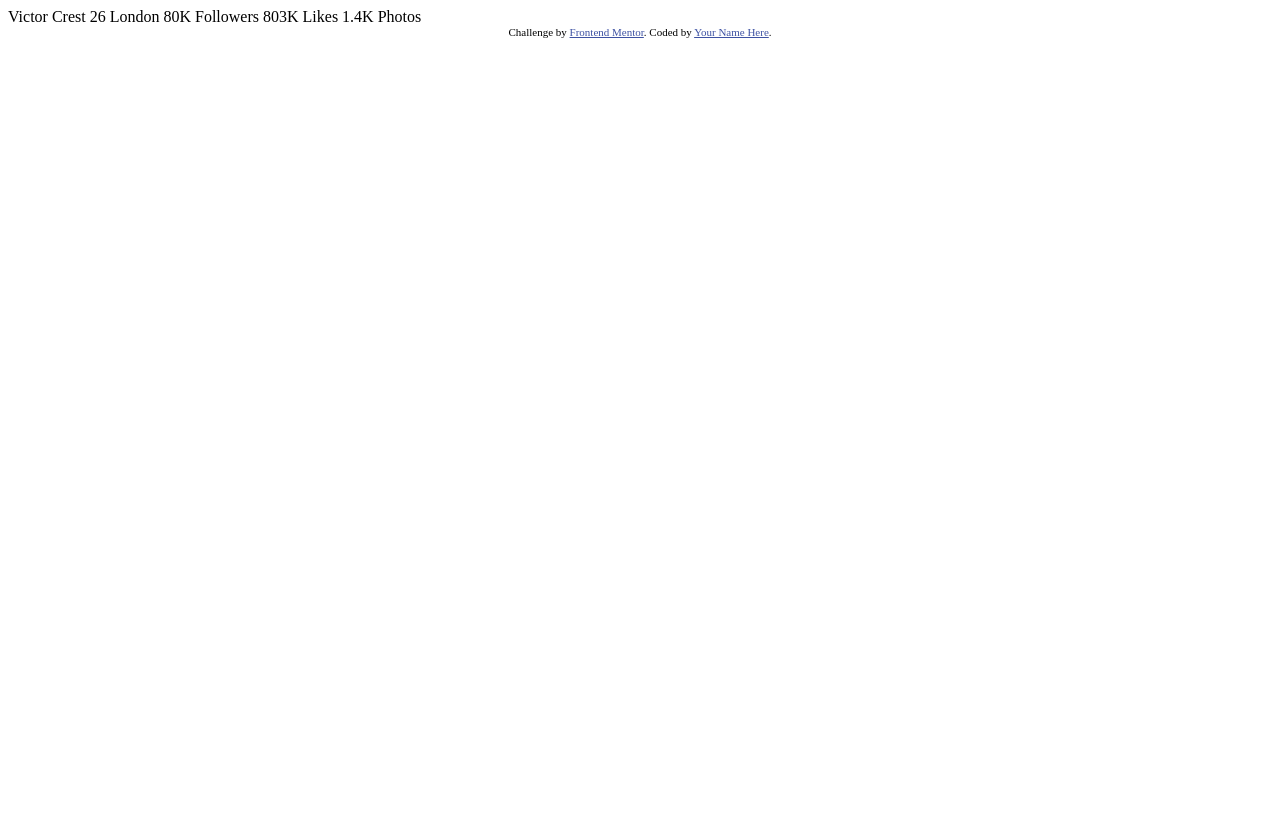
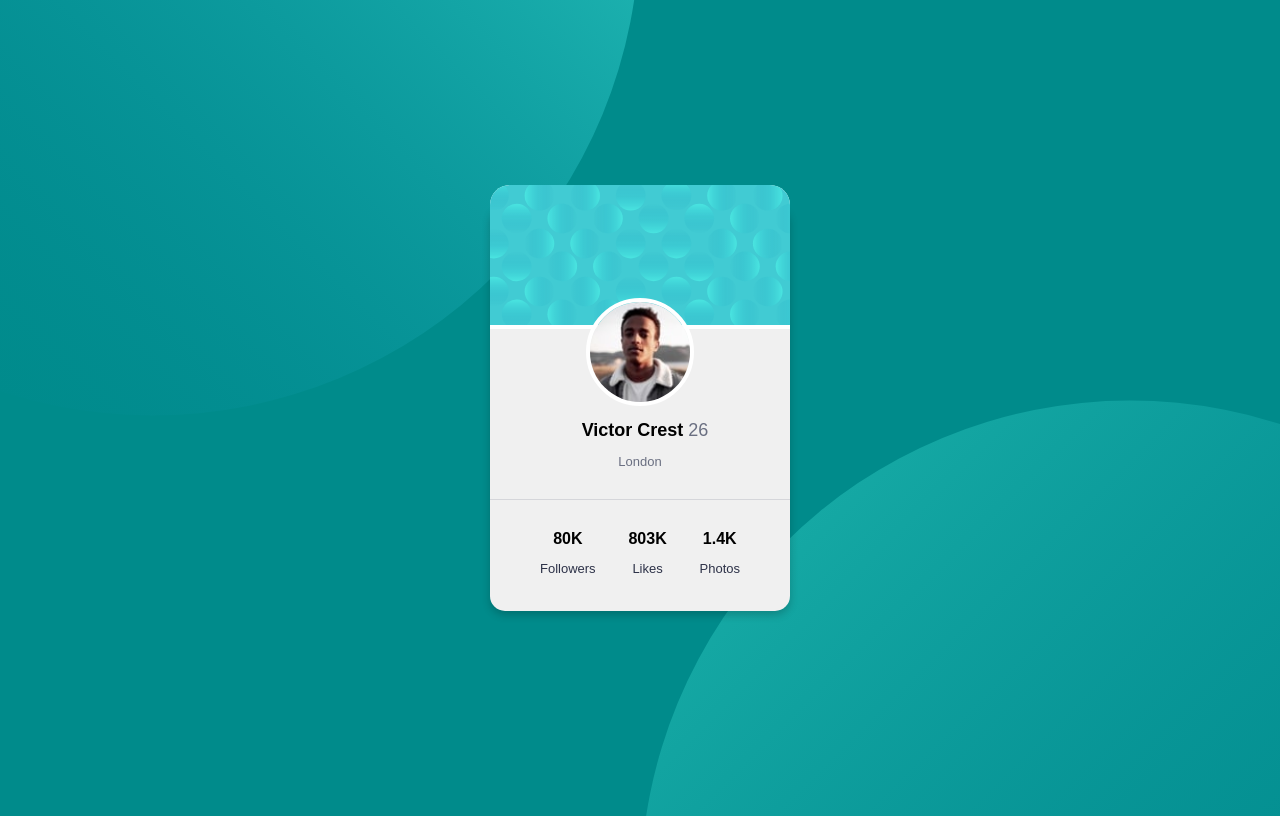
Before and after one commit to joesna/Profile12, a plain HTML site: page index.html in a window 1280 px wide. Drawn offline with Linux system fonts and the light colour scheme.

Commit message:
challenges

```diff
--- a/index.html
+++ b/index.html
@@ -1,35 +1,37 @@
 <!DOCTYPE html>
 <html lang="en">
 <head>
-  <meta charset="UTF-8">
-  <meta name="viewport" content="width=device-width, initial-scale=1.0"> <!-- displays site properly based on user's device -->
-
-  <link rel="icon" type="image/png" sizes="32x32" href="./images/favicon-32x32.png">
-
-  <title>Frontend Mentor | Profile card component</title>
-
-  <!-- Feel free to remove these styles or customise in your own stylesheet 👍 -->
-  <style>
-    .attribution { font-size: 11px; text-align: center; }
-    .attribution a { color: hsl(228, 45%, 44%); }
-  </style>
+    <meta charset="UTF-8">
+    <meta name="viewport" content="width=device-width, initial-scale=1.0">
+    <title>Profile Card Component</title>
+    <link
+    rel="icon" type="image/png" sizes="32x32" href="images/favicon-32x32.png">
+    <link rel="stylesheet" href="pcc.css">
 </head>
 <body>
-  Victor Crest
-  26
-  London
-
-  80K
-  Followers
-
-  803K
-  Likes
-
-  1.4K
-  Photos
-  <div class="attribution">
-    Challenge by <a href="https://www.frontendmentor.io?ref=challenge" target="_blank">Frontend Mentor</a>.
-    Coded by <a href="#">Your Name Here</a>.
-  </div>
+    <div class="card">
+    <div class="wrapper">
+        <img src="images/bg-pattern-card.svg" alt="">
+    </div>
+    <div class="profile">
+        <img src="images/image-victor.jpg" alt="">
+        <h2>Victor Crest <span>26</span></h2>
+        <p> London</p>
+    </div>
+    <div class="footer">
+        <div>
+            <h4>80K</h4>
+            <P>Followers</P>
+        </div>
+        <div>
+            <h4>803K</h4>
+            <p>Likes</p>
+        </div>
+        <div>
+            <h4>1.4K</h4>
+            <p>Photos</p>
+        </div>
+    </div>
+    </div>
 </body>
 </html>
--- a/pcc.css
+++ b/pcc.css
@@ -45,7 +45,7 @@ body{
     border-radius: 50%;
     border: 4px solid #fff;
     margin-top: -51px;
-    margin-bottom: 28px;
+    margin-bottom: 28px;
     position: relative;
 }
 .profile p {
```
Also changed, not shown: profile card component.html (deleted, +0 -37 lines).
